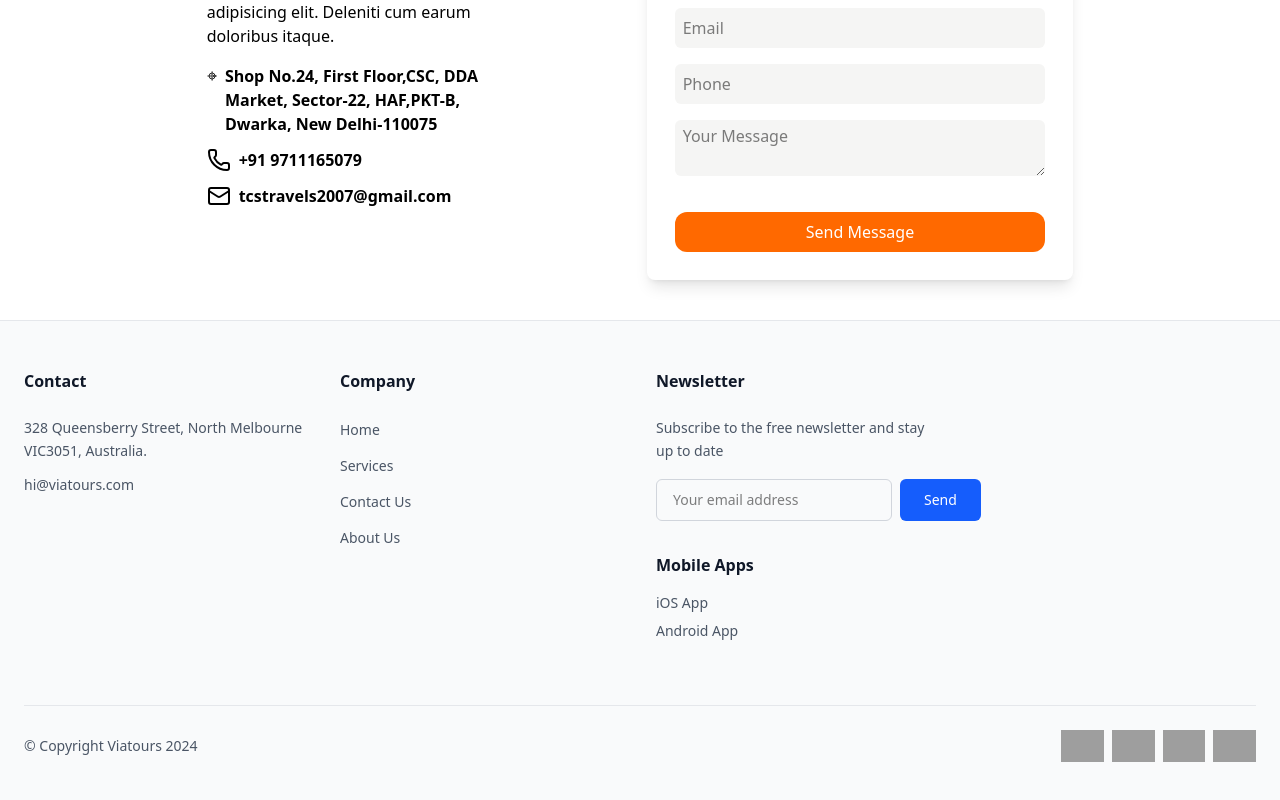
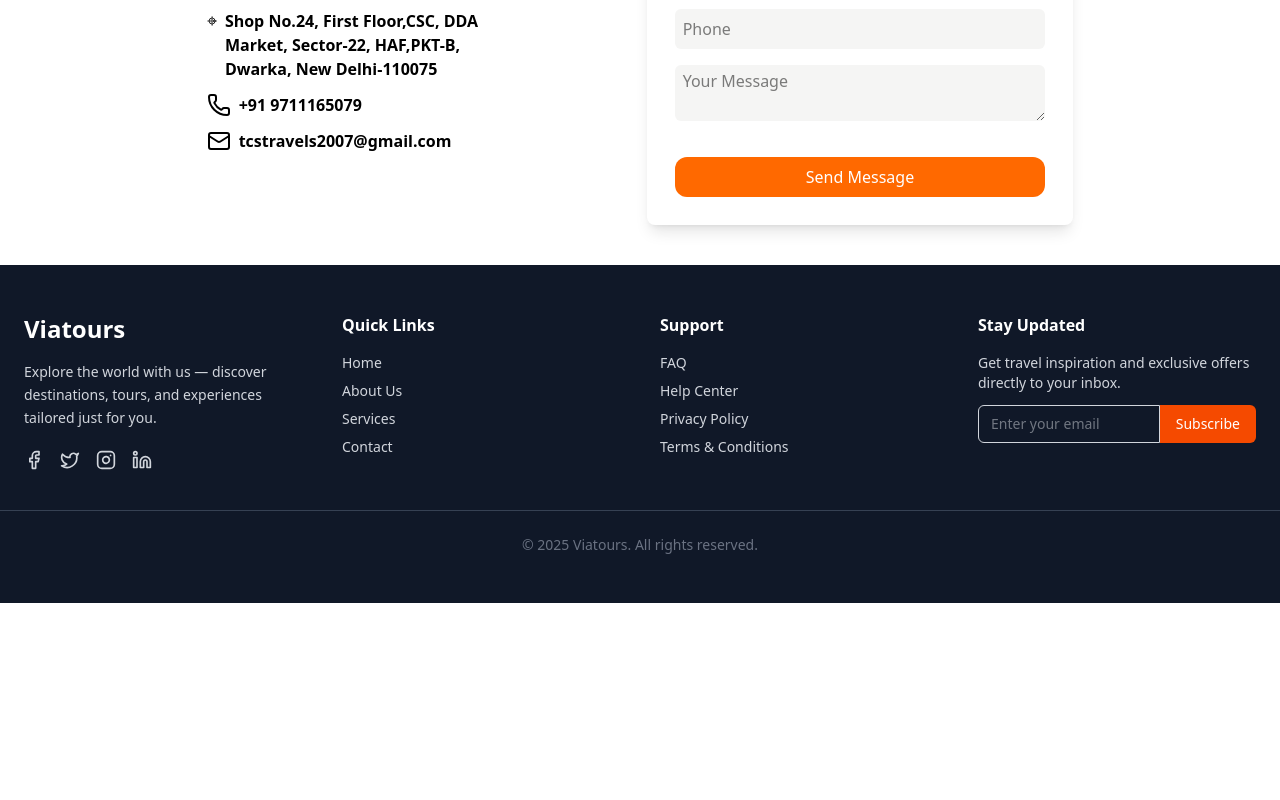
Before and after one commit to Rahul-Yadav-88/travel, a React (Vite) app: page /contactus in a window 1280 px wide. Shown: the part 524-1324 px from the top of the page. After the commit the page ends 1127 px from the top, so only its background shows below. Built offline with nearby package versions, Linux system fonts and the light colour scheme; grey boxes are pictures that could not be loaded.

Commit message:
services page changes

```diff
--- a/index.html
+++ b/index.html
@@ -6,8 +6,8 @@
     <meta name="viewport" content="width=device-width, initial-scale=1.0" />
     <title>my-project</title>
   </head>
-  <body>
-    <div id="root"></div>
+  <body class="overflow-x-hidden">
+    <div id="root" ></div>
     <script type="module" src="/src/main.jsx"></script>
   </body>
 </html>
--- a/src/components/globalComponents/Footer.jsx
+++ b/src/components/globalComponents/Footer.jsx
@@ -1,211 +1,74 @@
+import React from "react";
+import { Facebook, Twitter, Instagram, Linkedin } from "lucide-react";
+
 export default function Footer() {
   return (
-    <footer className="bg-gray-50 border-t border-gray-200">
-      <div className="max-w-7xl mx-auto px-6 py-12">
-        {/* <div className="flex flex-col sm:flex-row justify-between items-start mb-16 gap-6">
-          <div className="text-sm">
-            <span className="text-gray-900">Speak to our expert at </span>
-            <a
-              href="tel:1-800-453-6744"
-              className="text-blue-600 hover:text-blue-700"
-            >
-              1-800-453-6744
+    <footer className="bg-gray-900 text-gray-300 py-12">
+      <div className="max-w-7xl mx-auto px-6 grid grid-cols-1 md:grid-cols-4 gap-10">
+        {/* Brand Section */}
+        <div>
+          <h2 className="text-white text-2xl font-bold mb-4">Viatours</h2>
+          <p className="text-sm leading-relaxed">
+            Explore the world with us — discover destinations, tours, and experiences tailored just for you.
+          </p>
+          <div className="flex gap-4 mt-5">
+            <a href="#" className="hover:text-blue-400 transition">
+              <Facebook className="w-5 h-5" />
             </a>
-          </div>
-          <div className="flex items-center gap-4">
-            <span className="text-sm text-gray-900">Follow Us</span>
-          </div>
-        </div> */}
-
-        {/* <div
-          className="w-full h-px mb-16"
-          style={{ backgroundColor: "#EB662B26" }}
-        ></div> */}
-
-        {/* Responsive Grid */}
-        <div className="grid grid-cols-1 sm:grid-cols-2 md:grid-cols-2 lg:grid-cols-4 gap-8 mb-16">
-          {/* Contact */}
-          <div>
-            <h3 className="text-gray-900 font-semibold mb-6">Contact</h3>
-            <div className="space-y-3">
-              <p className="text-sm text-gray-600 leading-relaxed">
-                328 Queensberry Street, North Melbourne VIC3051, Australia.
-              </p>
-              <p className="text-sm text-gray-600">hi@viatours.com</p>
+            <a href="#" className="hover:text-blue-400 transition">
+              <Twitter className="w-5 h-5" />
+            </a>
+            <a href="#" className="hover:text-blue-400 transition">
+              <Instagram className="w-5 h-5" />
+            </a>
+            <a href="#" className="hover:text-blue-400 transition">
+              <Linkedin className="w-5 h-5" />
+            </a>
           </div>
         </div>
 
-          {/* Company */}
+        {/* Quick Links */}
         <div>
-            <h3 className="text-gray-900 font-semibold mb-6">Company</h3>
-            <ul className="space-y-3">
-              <li>
-                <a
-                  href="#"
-                  className="text-sm text-gray-600 hover:text-gray-900 transition-colors"
-                >
-                 Home
-                </a>
-              </li>
-              <li>
-                <a
-                  href="#"
-                  className="text-sm text-gray-600 hover:text-gray-900 transition-colors"
-                >
-                  Services
-                </a>
-              </li>
-              <li>
-                <a
-                  href="#"
-                  className="text-sm text-gray-600 hover:text-gray-900 transition-colors"
-                >
-                  Contact Us
-                </a>
-              </li>
-              <li>
-                <a
-                  href="#"
-                  className="text-sm text-gray-600 hover:text-gray-900 transition-colors"
-                >
-                   About Us
-                </a>
-              </li>
-              {/* <li>
-                <a
-                  href="#"
-                  className="text-sm text-gray-600 hover:text-gray-900 transition-colors"
-                >
-                  Data Policy
-                </a>
-              </li>
-              <li>
-                <a
-                  href="#"
-                  className="text-sm text-gray-600 hover:text-gray-900 transition-colors"
-                >
-                  Cookie Policy
-                </a>
-              </li> */}
-              {/* <li>
-                <a
-                  href="#"
-                  className="text-sm text-gray-600 hover:text-gray-900 transition-colors"
-                >
-                  Legal
-                </a>
-              </li> */}
-              {/* <li>
-                <a
-                  href="#"
-                  className="text-sm text-gray-600 hover:text-gray-900 transition-colors"
-                >
-                  Sitemap
-                </a>
-              </li> */}
+          <h3 className="text-white font-semibold mb-4">Quick Links</h3>
+          <ul className="space-y-2 text-sm">
+            <li><a href="#" className="hover:text-white">Home</a></li>
+            <li><a href="#" className="hover:text-white">About Us</a></li>
+            <li><a href="#" className="hover:text-white">Services</a></li>
+            <li><a href="#" className="hover:text-white">Contact</a></li>
           </ul>
         </div>
 
         {/* Support */}
-          {/* <div>
-            <h3 className="text-gray-900 font-semibold mb-6">Support</h3>
-            <ul className="space-y-3">
-              <li>
-                <a
-                  href="#"
-                  className="text-sm text-gray-600 hover:text-gray-900 transition-colors"
-                >
-                  Get in Touch
-                </a>
-              </li>
-              <li>
-                <a
-                  href="#"
-                  className="text-sm text-gray-600 hover:text-gray-900 transition-colors"
-                >
-                  Help center
-                </a>
-              </li>
-              <li>
-                <a
-                  href="#"
-                  className="text-sm text-gray-600 hover:text-gray-900 transition-colors"
-                >
-                  Live chat
-                </a>
-              </li>
-              <li>
-                <a
-                  href="#"
-                  className="text-sm text-gray-600 hover:text-gray-900 transition-colors"
-                >
-                  How it works
-                </a>
-              </li>
+        <div>
+          <h3 className="text-white font-semibold mb-4">Support</h3>
+          <ul className="space-y-2 text-sm">
+            <li><a href="#" className="hover:text-white">FAQ</a></li>
+            <li><a href="#" className="hover:text-white">Help Center</a></li>
+            <li><a href="#" className="hover:text-white">Privacy Policy</a></li>
+            <li><a href="#" className="hover:text-white">Terms & Conditions</a></li>
           </ul>
-          </div> */}
+        </div>
 
         {/* Newsletter */}
         <div>
-            <h3 className="text-gray-900 font-semibold mb-6">Newsletter</h3>
-            <p className="text-sm text-gray-600 mb-4 leading-relaxed">
-              Subscribe to the free newsletter and stay up to date
-            </p>
-            <div className="flex flex-col sm:flex-row gap-2">
+          <h3 className="text-white font-semibold mb-4">Stay Updated</h3>
+          <p className="text-sm mb-3">Get travel inspiration and exclusive offers directly to your inbox.</p>
+          <div className="flex">
             <input
               type="email"
-                placeholder="Your email address"
-                className="flex-1 px-4 py-2.5 text-sm border border-gray-300 rounded-md focus:outline-none focus:ring-2 focus:ring-blue-500 focus:border-transparent"
+              placeholder="Enter your email"
+              className="w-full px-3 py-2 text-sm rounded-l-md focus:outline-none border"
             />
-              <button className="px-6 py-2.5 bg-blue-600 text-white text-sm font-medium rounded-md hover:bg-blue-700 transition-colors">
-                Send
+            <button className="bg-orange-600 px-4 rounded-r-md text-white text-sm hover:bg-orange-700 transition">
+              Subscribe
             </button>
-            </div>
-            <div className="mt-8">
-              <h4 className="text-gray-900 font-semibold mb-4">Mobile Apps</h4>
-              <div className="space-y-2">
-                <a
-                  href="#"
-                  className="text-sm text-gray-600 hover:text-gray-900 transition-colors block"
-                >
-                  iOS App
-                </a>
-                <a
-                  href="#"
-                  className="text-sm text-gray-600 hover:text-gray-900 transition-colors block"
-                >
-                  Android App
-                </a>
-              </div>
           </div>
         </div>
       </div>
 
-        <div className="pt-6 border-t border-gray-200 flex flex-col sm:flex-row justify-between items-center gap-4">
-          <p className="text-sm text-gray-600">© Copyright Viatours 2024</p>
-          <div className="flex gap-2 flex-wrap">
-            <img
-              src="https://upload.wikimedia.org/wikipedia/commons/0/04/Visa.svg"
-              alt="Visa"
-              className="h-8"
-            />
-            <img
-              src="https://upload.wikimedia.org/wikipedia/commons/2/2a/Mastercard-logo.svg"
-              alt="Mastercard"
-              className="h-8"
-            />
-            <img
-              src="https://upload.wikimedia.org/wikipedia/commons/b/b5/PayPal.svg"
-              alt="PayPal"
-              className="h-8"
-            />
-            <img
-              src="https://upload.wikimedia.org/wikipedia/commons/f/fa/American_Express_logo_%282018%29.svg"
-              alt="American Express"
-              className="h-8"
-            />
-          </div>
-        </div>
+      {/* Bottom Bar */}
+      <div className="border-t border-gray-700 mt-10 pt-6 text-center text-sm text-gray-500">
+        © 2025 Viatours. All rights reserved.
       </div>
     </footer>
   );
--- a/src/components/globalComponents/Navbar.jsx
+++ b/src/components/globalComponents/Navbar.jsx
@@ -15,7 +15,7 @@ export default function Navbar() {
       <div className="max-w-7xl mx-auto px-4 md:px-8 flex justify-between items-center py-4">
         {/* Logo */}
         <div className="flex items-center gap-2">
-          <img src={logo} alt="logo" className="w-32 md:w-40" />
+          <img src='/Images/logo.jpeg' alt="logo" className="w-20" />
         </div>
 
         {/* Desktop Links */}
```
Also changed, not shown: public/Images/logo.jpeg (added). Lines whose indentation alone changed are shown as unchanged.
